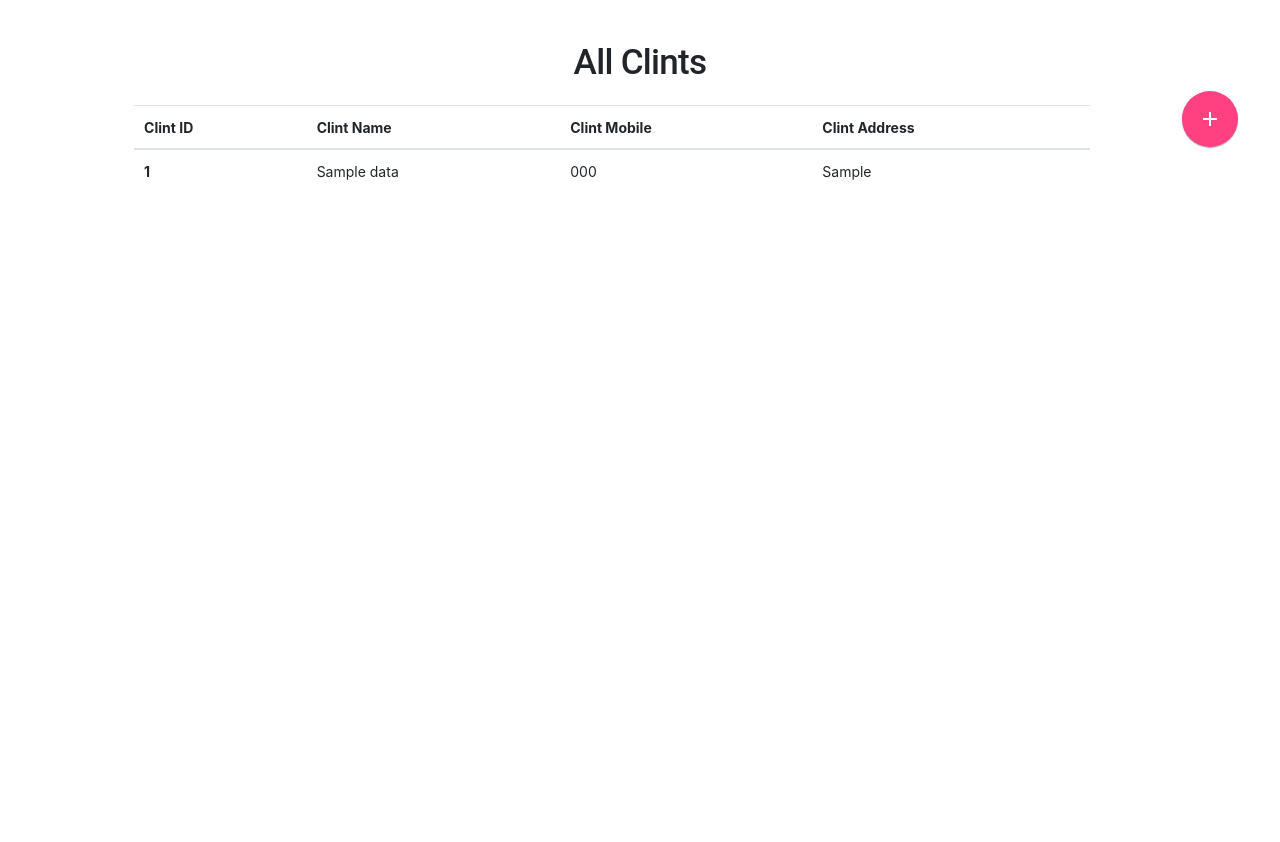
After one commit to vkpdeveloper/ShaktiDeep-Traders-Bill-Management-Project, a Django app: template ptb/bill/templates/bill/clint.html in a window 1280 px wide. The commit adds this page. Run offline with Django 3.2, Linux system fonts and the light colour scheme; the template is opened without the code that fills it: most values are stand-ins (such as "Sample title", 1, 10 or a date in 2020); some libraries are stand-ins or nearby versions.

Commit message:
Add files via upload

```diff
--- a/ptb/bill/admin.py
+++ b/ptb/bill/admin.py
@@ -1,5 +1,5 @@
 from django.contrib import admin
-from .models import Clint, Bill, Employee
+from .models import Bill, Employee, Clint
 
 admin.site.register(Clint)
 admin.site.register(Bill)
--- /dev/null
+++ b/ptb/bill/templates/bill/clint.html
@@ -0,0 +1,142 @@
+<!DOCTYPE html>
+<html lang="en">
+  <head>
+    <meta charset="UTF-8" />
+    <meta name="viewport" content="width=device-width, initial-scale=1.0" />
+    <link
+      rel="stylesheet"
+      href="https://fonts.googleapis.com/icon?family=Material+Icons"
+    />
+    <link
+      rel="stylesheet"
+      href="https://code.getmdl.io/1.3.0/material.indigo-pink.min.css"
+    />
+    <link
+      rel="stylesheet"
+      href="https://stackpath.bootstrapcdn.com/bootstrap/4.3.1/css/bootstrap.min.css"
+      integrity="sha384-ggOyR0iXCbMQv3Xipma34MD+dH/1fQ784/j6cY/iJTQUOhcWr7x9JvoRxT2MZw1T"
+      crossorigin="anonymous"
+    />
+    <meta http-equiv="X-UA-Compatible" content="ie=edge" />
+    <title>Clint Manager | Shakti Deep Traders</title>
+    <style>
+      .my-float {
+        float: right;
+      }
+    </style>
+  </head>
+  <body>
+    <center class="m-5">
+      <div style="align-items: center;">
+        <h1>All Clints</h1>
+        <button
+          type="button"
+          data-toggle="modal"
+          data-target="#myModal"
+          class="mdl-button mdl-js-button mdl-button--fab mdl-js-ripple-effect mdl-button--colored my-float"
+        >
+          <i class="material-icons">add</i>
+        </button>
+        <table class="table m-4" style="width: 80%;">
+          <thead>
+            <tr>
+              <th scope="col">Clint ID</th>
+              <th scope="col">Clint Name</th>
+              <th scope="col">Clint Mobile</th>
+              <th scope="col">Clint Address</th>
+            </tr>
+          </thead>
+          <tbody>
+            {% if data != '' %} {% for i in data %}
+            <form action="clint" method="GET">
+              {% csrf_token %}
+              <tr>
+                <th scope="row">{{ i.clint_id }}</th>
+                <td>{{ i.clint_name }}</td>
+                <td>{{ i.clint_mobile }}</td>
+                <td>{{ i.clint_add }}</td>
+                <!-- <td>
+                  <button type="submit" class="btn btn-danger">Delete</button>
+                </td>
+                <input type="hidden" name="clintid" value="{{ i.clint_id }}" /> -->
+              </tr>
+            </form>
+
+            {% endfor %} {% else %}
+            <h1>No Invoices Detected !</h1>
+            {% endif %}
+          </tbody>
+        </table>
+      </div>
+    </center>
+    <!-- Modal -->
+    <div id="myModal" class="modal fade" role="dialog">
+      <div class="modal-dialog">
+        <!-- Modal content-->
+        <div class="modal-content">
+          <div class="modal-header">
+            <h4 class="modal-title">Add Clint</h4>
+            <button type="button" class="close" data-dismiss="modal">
+              &times;
+            </button>
+          </div>
+          <div class="modal-body">
+            <form method="POST" action="clint">
+            {% csrf_token %}
+            <div class="form-group">
+              <label for="formGroupExampleInput">Clint Name</label>
+              <input
+                type="text"
+                name="name"
+                class="form-control"
+                id="name"
+                placeholder="Clint Name"
+              />
+            </div>
+            <div class="form-group">
+              <label for="formGroupExampleInput2">Address</label>
+              <input
+                type="text"
+                name="addr"
+                class="form-control"
+                id="addr"
+                placeholder="Address"
+              />
+            </div>
+            <div class="form-group">
+              <label for="formGroupExampleInput2">Phone Number</label>
+              <input
+                type="tel"
+                name="pnum"
+                class="form-control"
+                id="pnum"
+                placeholder="Phone Number"
+              />
+            <center><button type="submit" class="btn btn-primary m-3">Add Invoice</button></center>
+          </form>
+          </div>
+          <div class="modal-footer">
+            <button type="button" class="btn btn-default" data-dismiss="modal">
+              Close
+            </button>
+          </div>
+        </div>
+      </div>
+    </div>
+  </body>
+  <script
+    src="https://code.jquery.com/jquery-3.4.1.slim.min.js"
+    integrity="sha384-J6qa4849blE2+poT4WnyKhv5vZF5SrPo0iEjwBvKU7imGFAV0wwj1yYfoRSJoZ+n"
+    crossorigin="anonymous"
+  ></script>
+  <script
+    src="https://cdn.jsdelivr.net/npm/popper.js@1.16.0/dist/umd/popper.min.js"
+    integrity="sha384-Q6E9RHvbIyZFJoft+2mJbHaEWldlvI9IOYy5n3zV9zzTtmI3UksdQRVvoxMfooAo"
+    crossorigin="anonymous"
+  ></script>
+  <script
+    src="https://stackpath.bootstrapcdn.com/bootstrap/4.4.1/js/bootstrap.min.js"
+    integrity="sha384-wfSDF2E50Y2D1uUdj0O3uMBJnjuUD4Ih7YwaYd1iqfktj0Uod8GCExl3Og8ifwB6"
+    crossorigin="anonymous"
+  ></script>
+</html>
--- a/ptb/bill/templates/bill/index.html
+++ b/ptb/bill/templates/bill/index.html
@@ -144,7 +144,7 @@
                 <div class="card-body">
                   <h5 class="card-title text-all">Add Clint</h5>
                   <p class="card-text">Add Clint in you System</p>
-                  <a href="#" class="btn btn-primary">Add Clint</a>
+                  <a href="clint" class="btn btn-primary">Add Clint</a>
                 </div>
               </div>
             </div>
--- a/ptb/bill/urls.py
+++ b/ptb/bill/urls.py
@@ -6,5 +6,6 @@ urlpatterns = [
     path('', views.index, name='HomeBill'),
     path('add', views.add, name='AddInvoice'),
     path('allbills', views.allbills, name="AllBills"),
-    path('addemployee', views.employee, name="AddEmployee")
+    path('addemployee', views.employee, name="AddEmployee"),
+    path('clint', views.clint, name="Clint Manager")
 ]
--- a/ptb/ptb/templates/ptb/index.html
+++ b/ptb/ptb/templates/ptb/index.html
@@ -105,6 +105,9 @@
           <li class="nav-item">
             <a class="nav-link" href="bill/allbills">All Bills</a>
           </li>
+          <li class="nav-item">
+            <a class="nav-link" href="/admin">Admin</a>
+          </li>
         </ul>
       </div>
     </nav>
@@ -187,7 +190,7 @@
           </nav>
           <div class="copyright float-right text-all">
             <p class="ftext font-weight-bold" style="font-size: 17px;">
-              ©
+              Â©
               <script>
               document.write(new Date().getFullYear())
               </script>, ShaktiDeep Traders made with <i class="material-icons font-weight-bold" style="color:red; font-size: 18px;">favorite</i> by
```
Also changed, not shown: ptb/bill/models.py (+10 -11 lines), ptb/bill/views.py (+25 -1 lines), ptb/bill/migrations/0007_delete_clint.py (added), ptb/bill/migrations/0008_clint.py (added), ptb/db.sqlite3.
